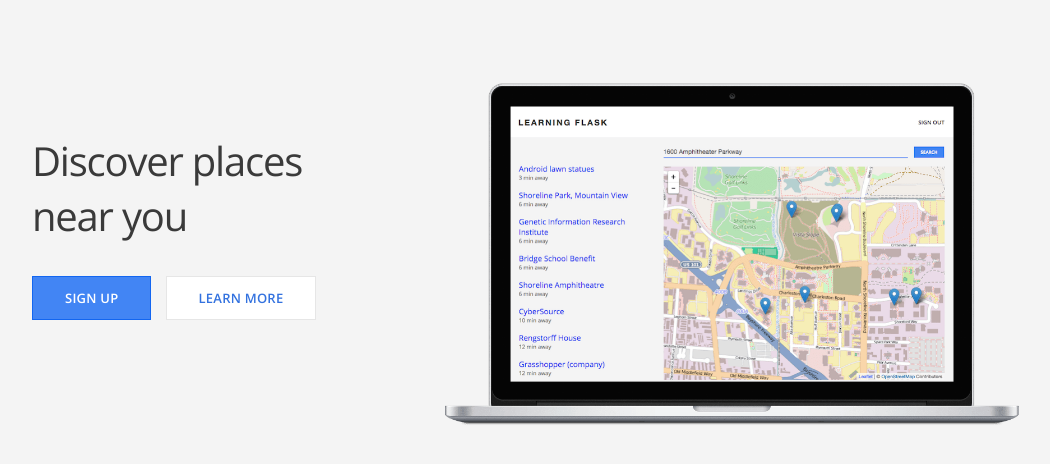
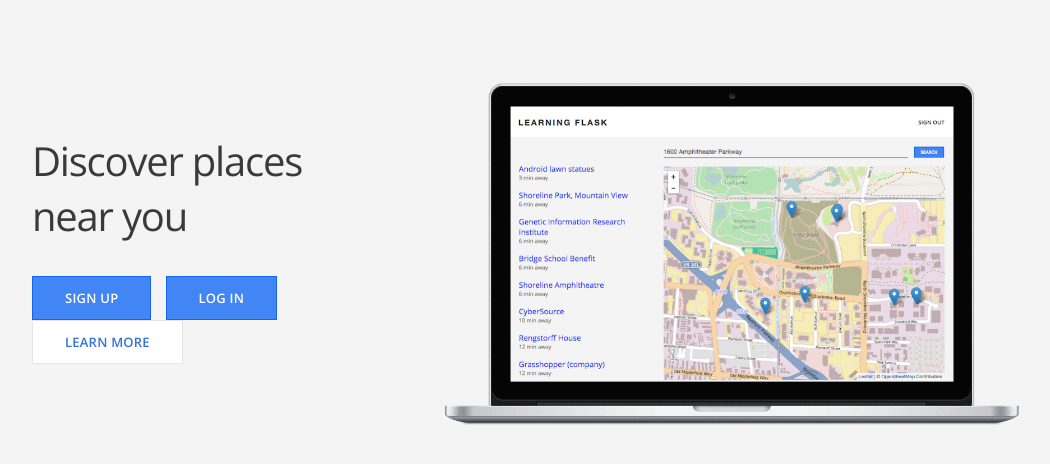
Before and after one commit to reachsumit/learningFlask, a Flask app: page / in a window 1280 px wide. Shown: the part 50-514 px from the top of the page, without its empty margins (108-1158 px from the left). Run offline with Flask 2, Linux system fonts and the light colour scheme; some libraries are stand-ins or nearby versions.

Commit message:
add login button on home page

```diff
--- a/templates/index.html
+++ b/templates/index.html
@@ -6,6 +6,7 @@
 		<div class="section-content">
 			<h2>Discover places near you</h2>
 			<a href="{{ url_for('signup') }}" class="btn-primary">Sign Up</a>
+			<a href="{{ url_for('login') }}" class="btn-primary">Log In</a>
 			<a href="{{ url_for('about') }}" class="btn-secondary">Learn More</a>
 		</div>
 
```
